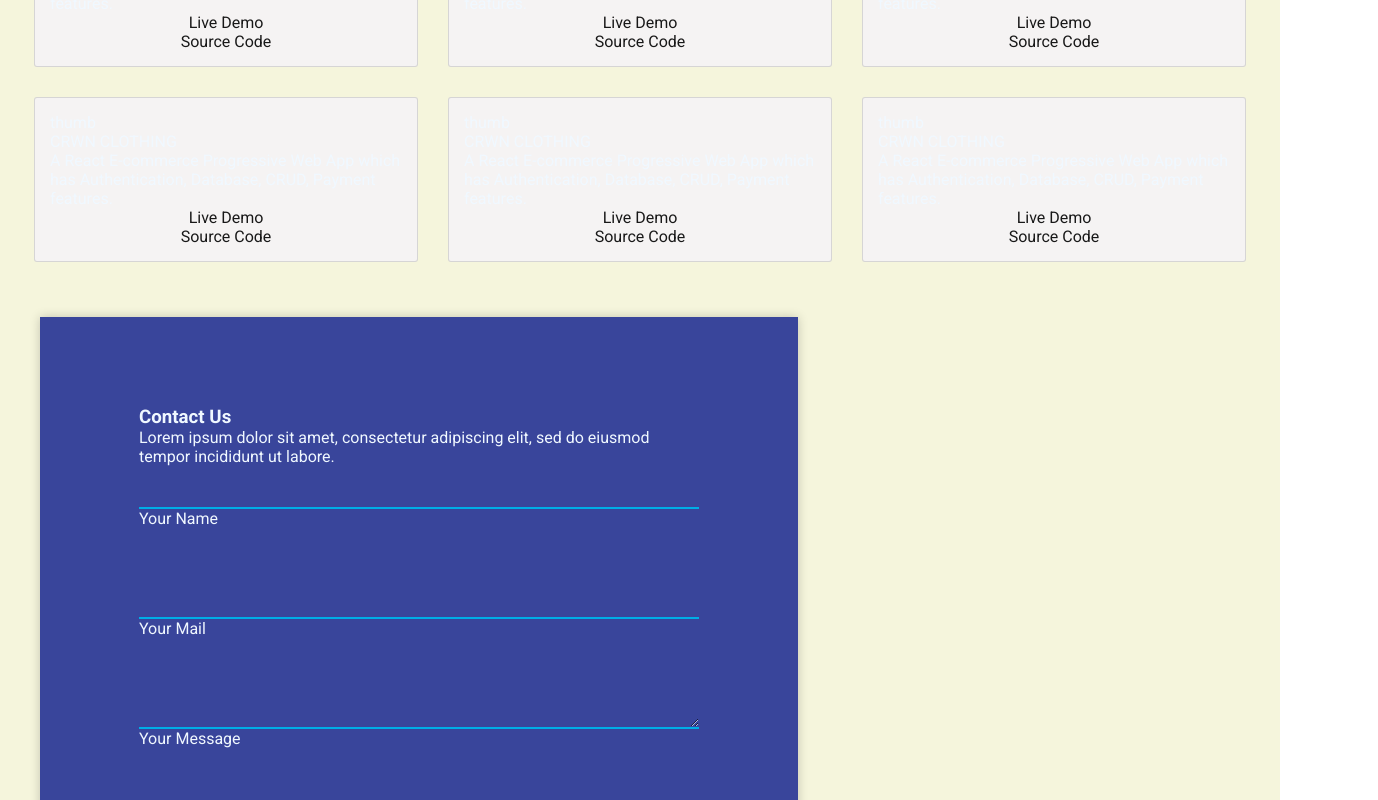
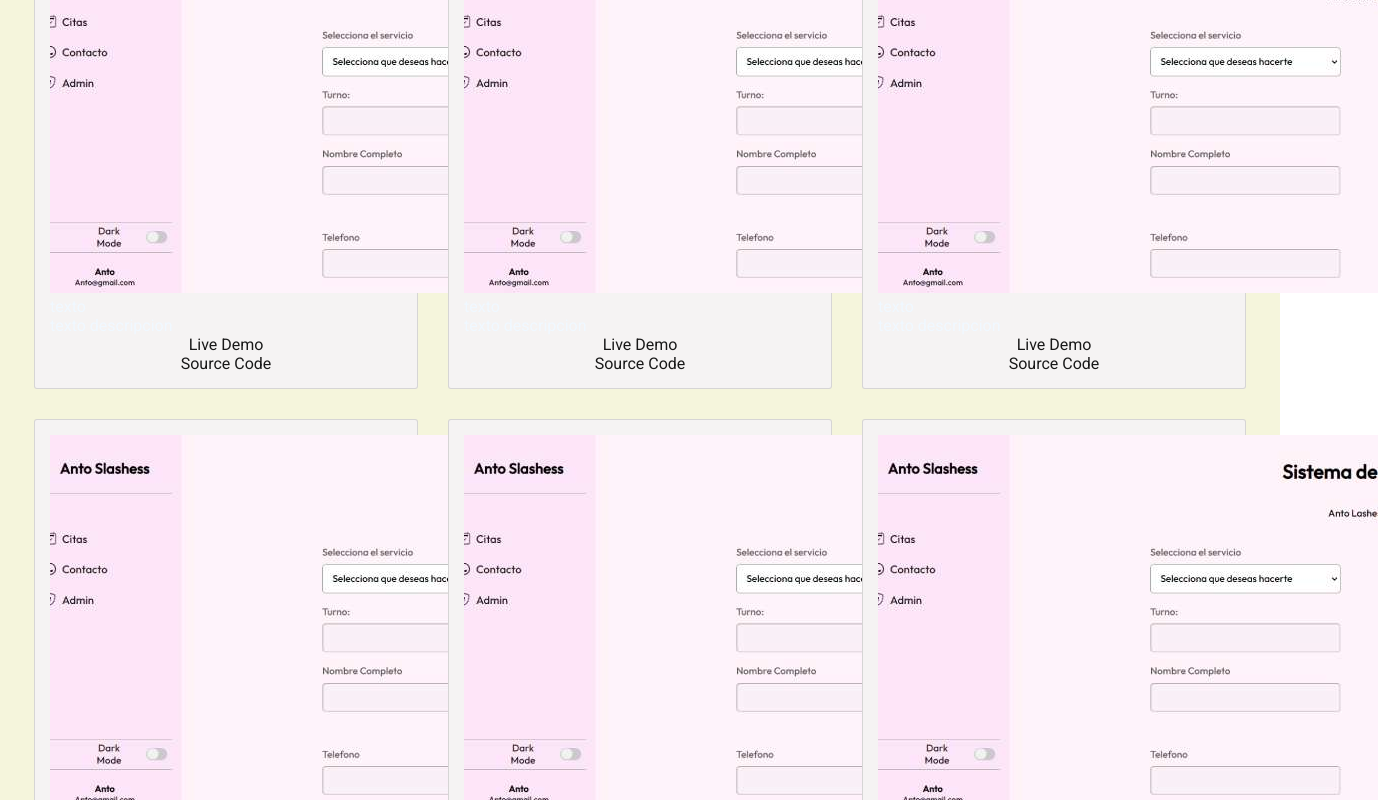
Before and after one commit to DiegoDalera/reactDeveloperProfile, a React (Vite) app: page / in a window 1280 px wide. Shown: the part 2180-2980 px from the top of the page, 1378 px wide, since content can reach past the window. Built offline with nearby package versions, Linux system fonts and the light colour scheme.

Commit message:
proyect base

```diff
--- a/src/Components/Portfolio/Card.jsx
+++ /dev/null
@@ -1,29 +0,0 @@
-import React from "react";
-import "./Card.css";
-
-const Card = () => {
-  return (
-    <div class="card">
-
-      <div class="card-thumbnail">
-        thumb
-      </div>
-
-      <div class="card-body">
-        <div class="title card-title">CRWN CLOTHING</div>
-
-        <p class="card-text">
-          A React E-commerce Progressive Web App which has Authentication,
-          Database, CRUD, Payment features.
-        </p>
-
-        <div class="btn-grp">
-          <a>Live Demo</a>
-          <a>Source Code</a>
-        </div>
-      </div>
-    </div>
-  );
-};
-
-export default Card;
--- /dev/null
+++ b/src/Components/Portfolio/Card_p.jsx
@@ -0,0 +1,25 @@
+import React from "react";
+import "./Card_p.css";
+
+const Card_p = ({ thumb, title, text, demoLink, sourceLink }) => {
+  return (
+    <div className="card">
+      <div className="card-thumbnail">
+        <img src={thumb} alt="" />
+      </div>
+
+      <div className="card-body">
+        <div className="title card-title">{title}</div>
+
+        <p className="card-text">{text}</p>
+
+        <div className="btn-grp">
+          <a href={demoLink}>Live Demo</a>
+          <a href={sourceLink}>Source Code</a>
+        </div>
+      </div>
+    </div>
+  );
+};
+
+export default Card_p;
--- a/src/Components/Portfolio/Portfolio.jsx
+++ b/src/Components/Portfolio/Portfolio.jsx
@@ -1,18 +1,61 @@
 import React from "react";
 import "./Portfolio.css";
-import Card from "./Card";
+import anto from "../../assets/proyectos/Anto.jpg";
+import Card_p from "./Card_p";
 
 const Portfolio = () => {
   return (
     <div>
       <h2>My Proyects</h2>
+
       <div className="cards">
-        <Card />
-        <Card />
-        <Card />
-        <Card />
-        <Card />
-        <Card />
+        <Card_p
+          thumb={anto}
+          title={"texto"}
+          text={"texto descripcion"}
+          demoLink={"https://antoslashes.vercel.app/"}
+          sourceLink={"https://github.com/DiegoDalera/turneroEstetica"}
+        />
+
+        <Card_p
+          thumb={anto}
+          title={"texto"}
+          text={"texto descripcion"}
+          demoLink={"https://antoslashes.vercel.app/"}
+          sourceLink={"https://github.com/DiegoDalera/turneroEstetica"}
+        />
+
+        <Card_p
+          thumb={anto}
+          title={"texto"}
+          text={"texto descripcion"}
+          demoLink={"https://antoslashes.vercel.app/"}
+          sourceLink={"https://github.com/DiegoDalera/turneroEstetica"}
+        />
+
+        <Card_p
+          thumb={anto}
+          title={"texto"}
+          text={"texto descripcion"}
+          demoLink={"https://antoslashes.vercel.app/"}
+          sourceLink={"https://github.com/DiegoDalera/turneroEstetica"}
+        />
+
+        <Card_p
+          thumb={anto}
+          title={"texto"}
+          text={"texto descripcion"}
+          demoLink={"https://antoslashes.vercel.app/"}
+          sourceLink={"https://github.com/DiegoDalera/turneroEstetica"}
+        />
+
+        <Card_p
+          thumb={anto}
+          title={"texto"}
+          text={"texto descripcion"}
+          demoLink={"https://antoslashes.vercel.app/"}
+          sourceLink={"https://github.com/DiegoDalera/turneroEstetica"}
+        />
       </div>
     </div>
   );
```
Also changed, not shown: src/Components/Portfolio/Card_p.css (renamed from src/Components/Portfolio/Card.css), src/assets/proyectos/Anto.jpg (added).
